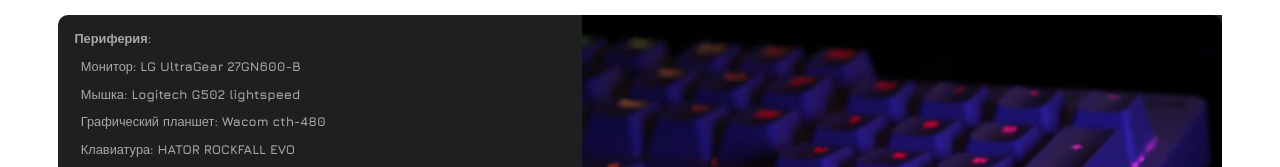
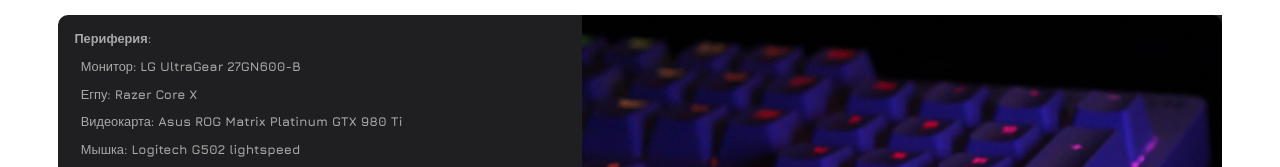
Before and after one commit to PhoenixllGames/site, a plain HTML site: page pcinfo.html in a window 1280 px wide. Shown: the part 2205-2372 px from the top of the page. Drawn offline with nearby package versions, Linux system fonts and the light colour scheme.

Commit message:
Update pcinfo.html

```diff
--- a/pcinfo.html
+++ b/pcinfo.html
@@ -54,6 +54,8 @@
             <div class="textwr" data-aos="fade-right">
                 <h2>Периферия:</h2>
                 <p>Монитор: LG UltraGear 27GN600-B</p>
+                <p>Егпу: Razer Core X</p>
+                <p>Видеокарта: Asus ROG Matrix Platinum GTX 980 Ti</p>
                 <p>Мышка: Logitech G502 lightspeed</p>
                 <p>Графический планшет: Wacom cth-480</p>
                 <p>Клавиатура: HATOR ROCKFALL EVO</p>
```
